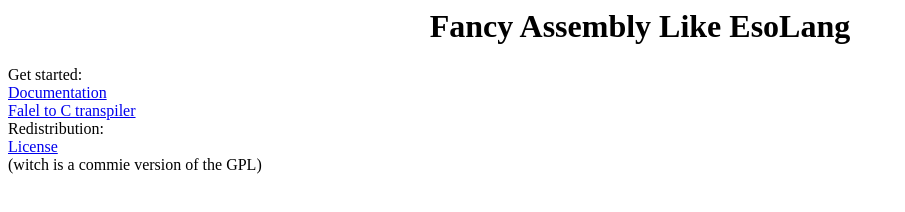
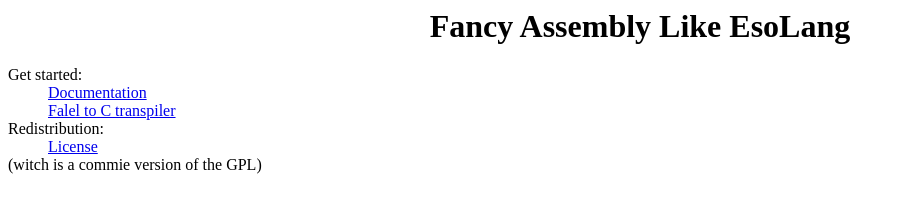
Before and after one commit to umanochiocciola/falel, a plain HTML site: page index.html in a window 1280 px wide. Shown: the whole page, without its empty margins (0-905 px from the left). Drawn offline with Linux system fonts and the light colour scheme.

Commit message:
Update index.html

```diff
--- a/index.html
+++ b/index.html
@@ -1,12 +1,18 @@
+<style>
+  #un{
+  margin-left: 40px;
+  }
+</style>
+
 <h1> <center> Fancy Assembly Like EsoLang </center> </h1>
 
 Get started:</br>
 
-  <a href='https://github.com/umanochiocciola/falel/DOCS'>Documentation</a></br>
-  <a href='https://github.com/umanochiocciola/falel/main.py'>Falel to C transpiler</a>
+  <a id='un', href='https://github.com/umanochiocciola/falel/DOCS'>Documentation</a></br>
+  <a id='un', href='https://github.com/umanochiocciola/falel/main.py'>Falel to C transpiler</a>
 
 <br>
 Redistribution:</br>
 
-  <a href='https://github.com/umanochiocciola/falel/LICENSE'>License</a></br>
+  <a id='un', href='https://github.com/umanochiocciola/falel/LICENSE'>License</a></br>
   (witch is a commie version of the GPL)
```
